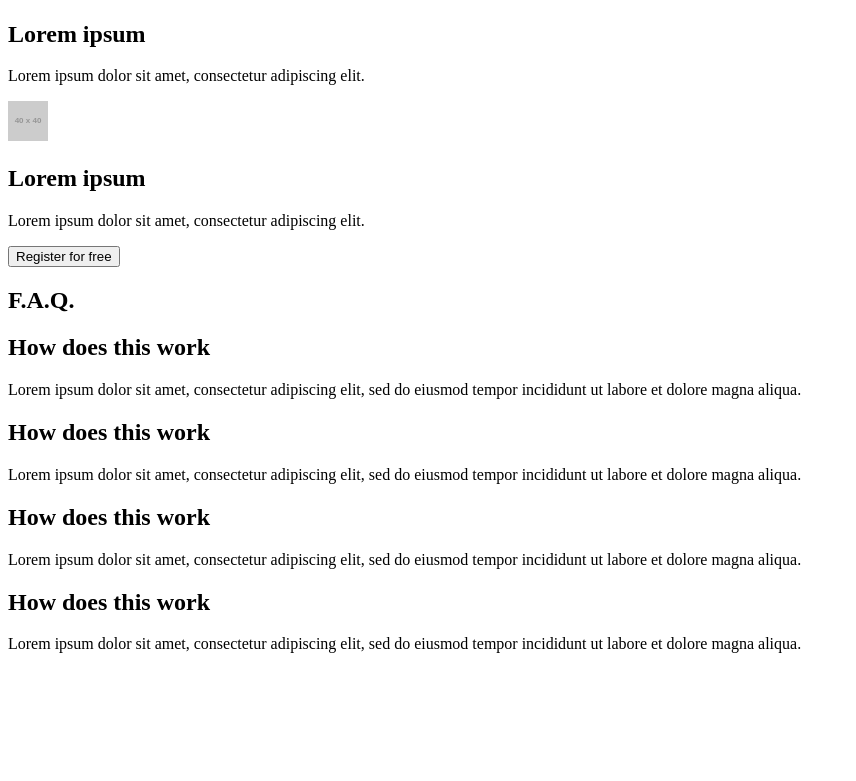
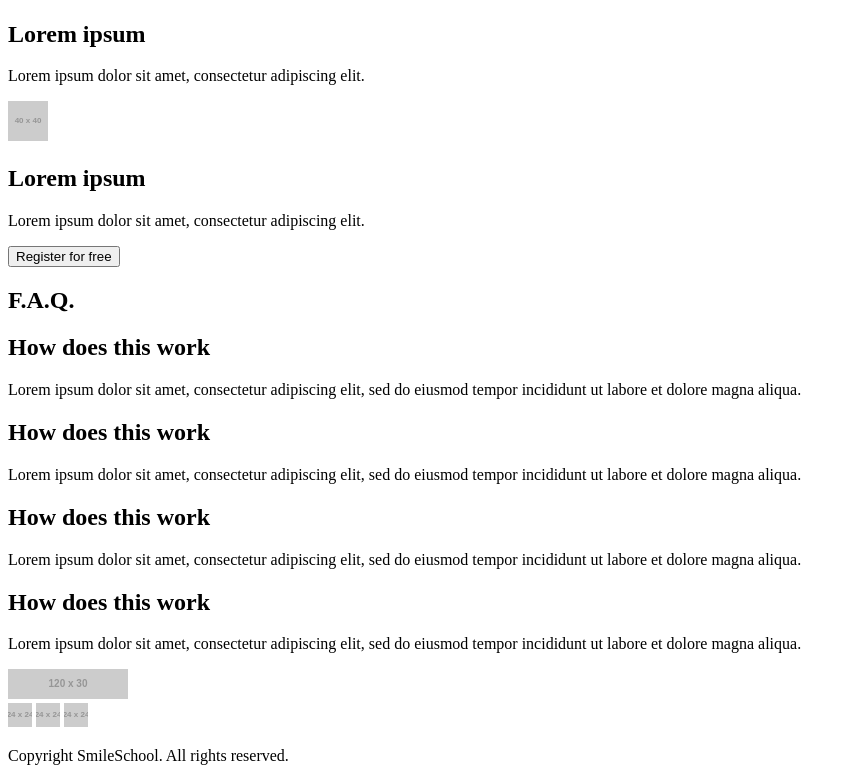
Before and after one commit to ephrem-nziza/alu-web-development, a plain HTML site: page html_advanced/index.html in a window 1280 px wide. Shown: the part 3534-4315 px from the top of the page, without its empty margins (0-856 px from the left). Before the commit the page ends 4203 px from the top, so only its background shows below. Drawn offline with Linux system fonts and the light colour scheme; placeholder pictures from the web are drawn by us.

Commit message:
I added footer section for html_advanced Task 7

```diff
--- a/html_advanced/index.html
+++ b/html_advanced/index.html
@@ -194,5 +194,18 @@
 			</div>
 		</section>
 	</main>
+	<footer>
+		<div>
+			<div>
+				<img src="https://via.placeholder.com/120x30?text=SmileSchool" alt="SmileSchool logo">
+				<div>
+					<a href="#"><img src="https://via.placeholder.com/24" alt="facebook"></a>
+					<a href="#"><img src="https://via.placeholder.com/24" alt="twitter"></a>
+					<a href="#"><img src="https://via.placeholder.com/24" alt="instagram"></a>
+				</div>
+			</div>
+		</div>
+		<p>Copyright SmileSchool. All rights reserved.</p>
+	</footer>
 </body>
 </html>
```
